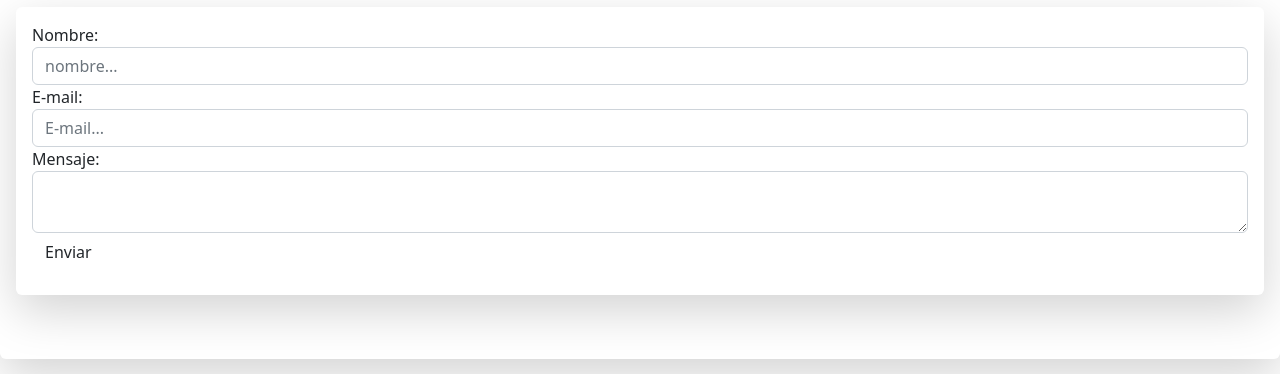
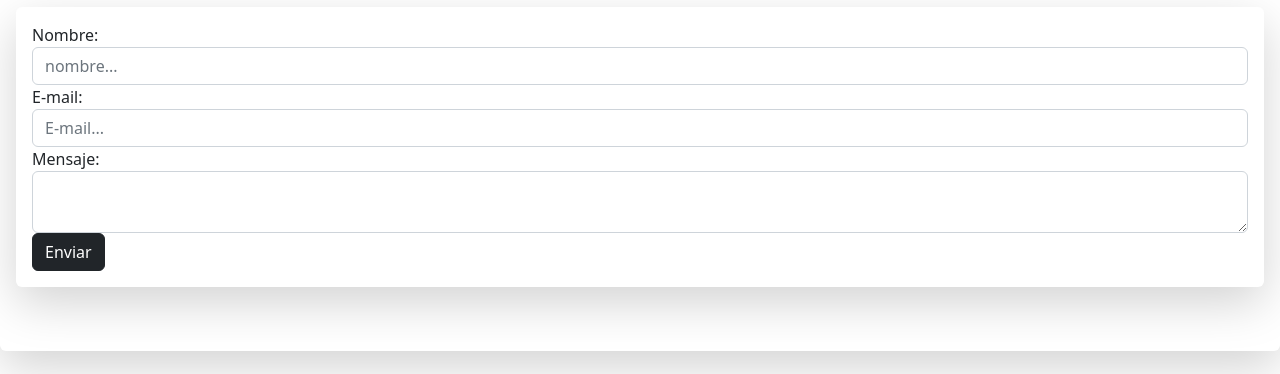
Before and after one commit to juan052/project0, a plain HTML site: page contacto.html in a window 1280 px wide. Shown: the part 110-484 px from the top of the page. Drawn offline with nearby package versions, Linux system fonts and the light colour scheme.

Commit message:
He hecho cambios pendientes en index y contacto

```diff
--- a/contacto.html
+++ b/contacto.html
@@ -51,7 +51,7 @@
           <label for="mensaje">Mensaje:</label>
           <textarea class="form-control" row="5" id="mensaje"></textarea>
         </div>
-        <button type="submit" class="btn btn-primaty mb-2">Enviar</button>
+        <button type="submit" class="btn btn-dark">Enviar</button>
       </form>
     </section>
   </main>
```
